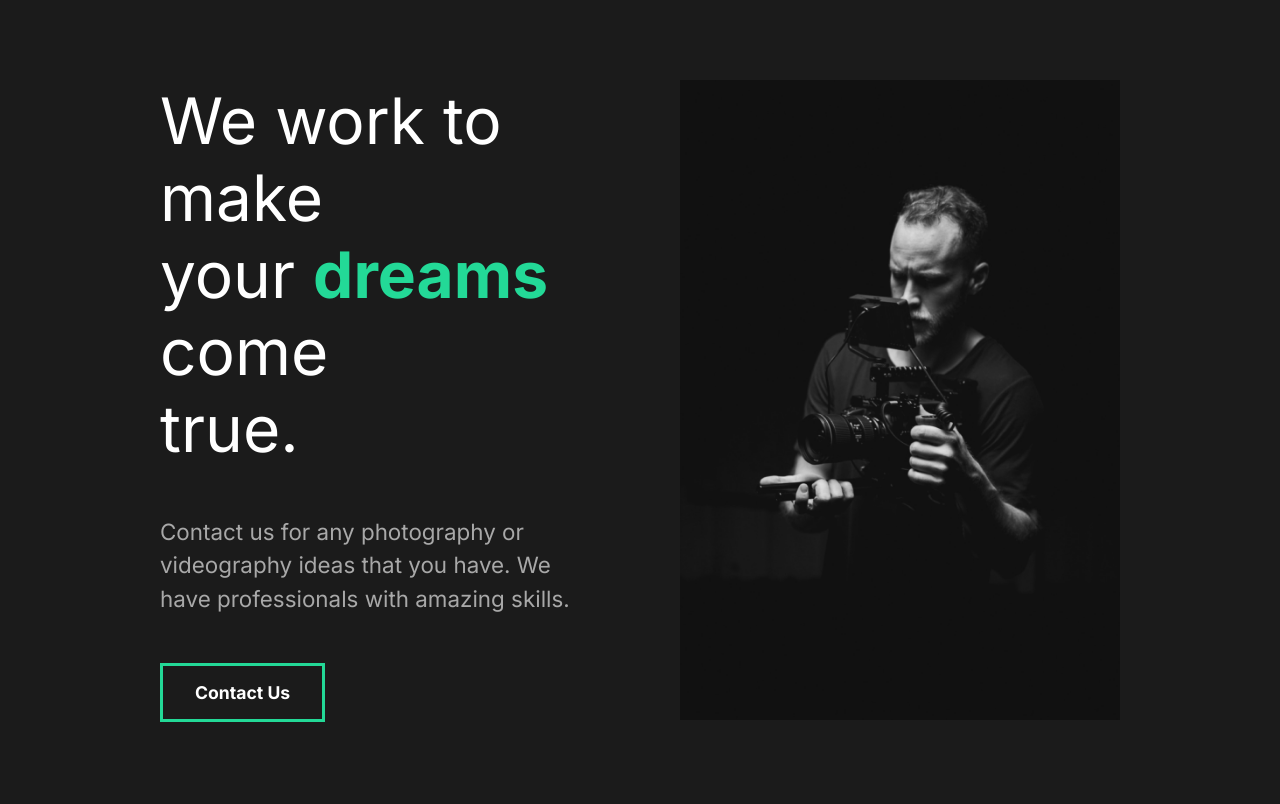
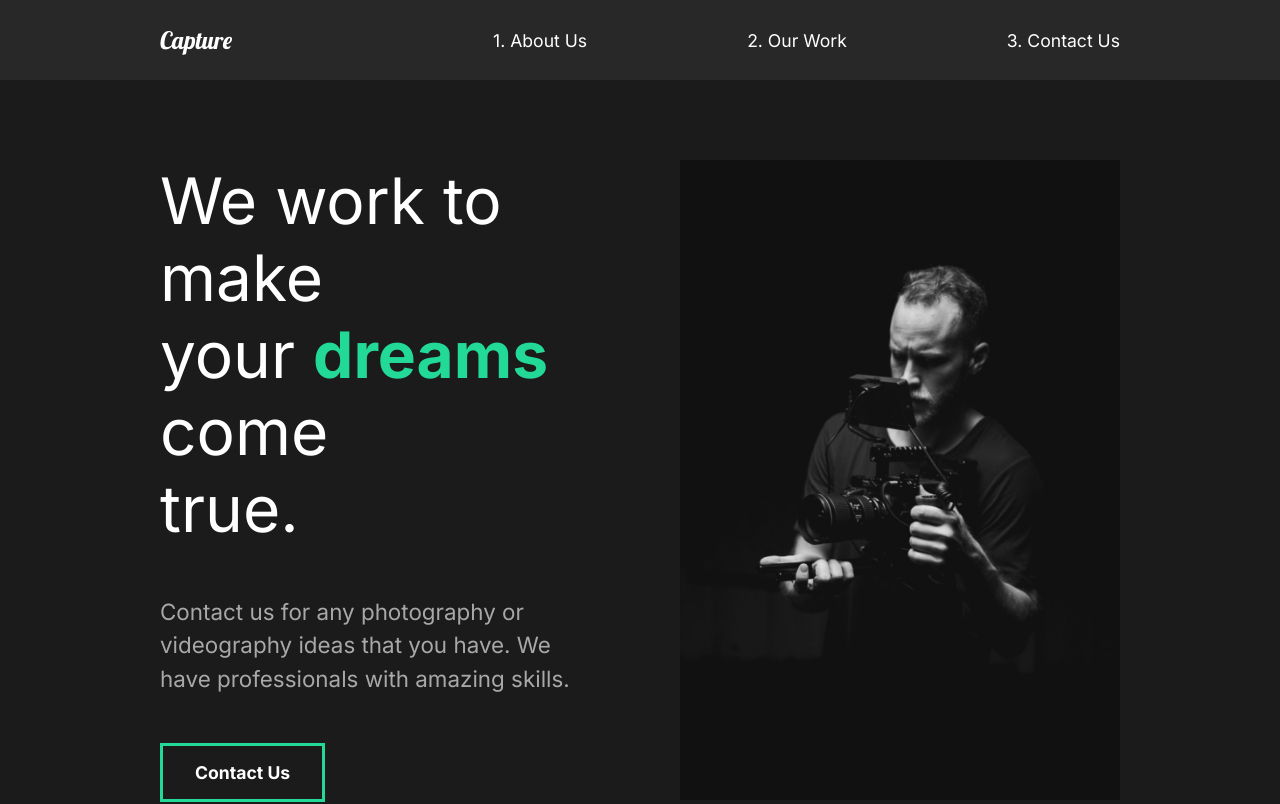
Before and after one commit to ChesterCabahug/shiny-react-portfolio, a React (Create React App) app: page / in a window 1280 px wide. Shown: the top 804 px of the page. Built offline with nearby package versions, Linux system fonts and the light colour scheme.

Commit message:
8. creating nav

```diff
--- a/src/App.jsx
+++ b/src/App.jsx
@@ -2,11 +2,13 @@
 import GlobalStyle from "./components/GlobalStyle";
 // import pages
 import AboutUs from "./pages/AboutUs";
+import Nav from "./components/Nav"
 
 function App() {
   return (
     <div className="App">
       <GlobalStyle />
+      <Nav/>
       <AboutUs />
     </div>
   );
--- /dev/null
+++ b/src/components/Nav.jsx
@@ -0,0 +1,51 @@
+import styled from "styled-components";
+
+const Nav = () => {
+  return (
+    <StyledNav>
+      <h1>
+        <a id="logo" href="#">Capture</a>
+      </h1>
+      <ul>
+        <li>
+          <a href="#">1. About Us</a>
+        </li>
+        <li>
+          <a href="#">2. Our Work</a>
+        </li>
+        <li>
+          <a href="#">3. Contact Us</a>
+        </li>
+      </ul>
+    </StyledNav>
+  );
+};
+
+const StyledNav = styled.nav`
+  min-height: 10vh;
+  display: flex;
+  margin: auto;
+  justify-content: space-between;
+  align-items: center;
+  padding: 1rem 10rem;
+  background-color: #282828;
+  a {
+      color: white;
+      text-decoration: none;
+  }
+  ul {
+      display: flex;
+      list-style: none;
+  }
+  li {
+      padding-left: 10rem;
+      position: relative;
+  }
+#logo {
+    font-size: 1.5rem;
+    font-family: "Lobster", cursive;
+    font-weight: lighter;
+}
+`;
+
+export default Nav;
```
Also changed, not shown: 1 other file (tests, documents, lock files or other folders).
